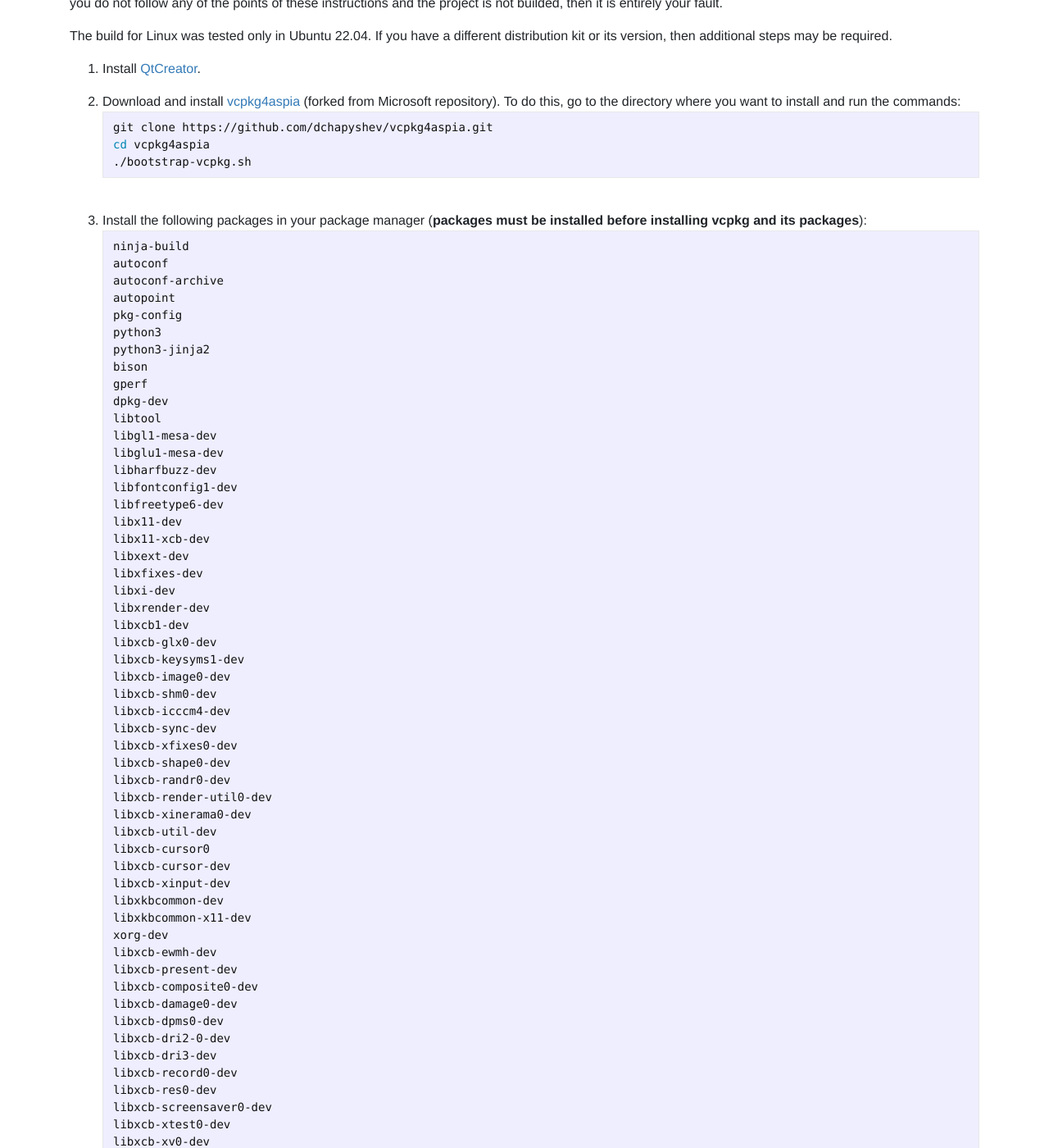
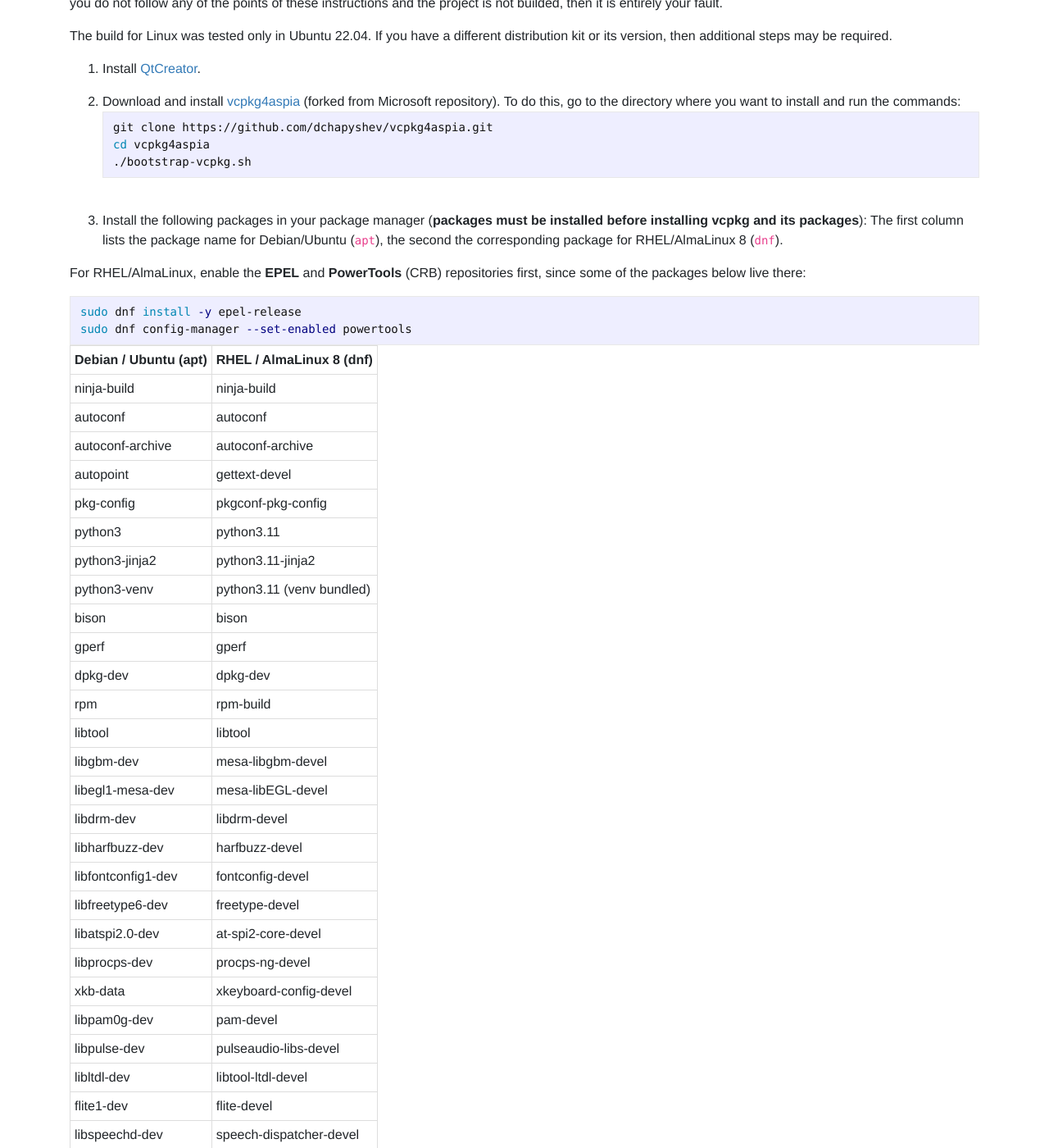
Before and after one commit to dchapyshev/dchapyshev.github.io, a Jekyll site: the page built from docs/building-linux.md, in a window 1280 px wide and 1400 px high, scrolled down 216 px. Shown: the whole window at 82% size. Built offline with Jekyll 4.4.1, drawn with Linux system fonts in a browser that asks for light colours; some of the changed text lies outside the part shown.

Commit message:
Update docs.

````diff
--- a/docs/building-linux.md
+++ b/docs/building-linux.md
@@ -18,80 +18,63 @@ cd vcpkg4aspia
 ```
 <br/>
 3. Install the following packages in your package manager (**packages must be installed before installing vcpkg and its packages**):
+The first column lists the package name for Debian/Ubuntu (`apt`), the second the corresponding package for RHEL/AlmaLinux 8 (`dnf`).
+
+For RHEL/AlmaLinux, enable the **EPEL** and **PowerTools** (CRB) repositories first, since some of the packages below live there:
 ```bash
-ninja-build
-autoconf
-autoconf-archive
-autopoint
-pkg-config
-python3
-python3-jinja2
-bison
-gperf
-dpkg-dev
-libtool
-libgl1-mesa-dev
-libglu1-mesa-dev
-libharfbuzz-dev
-libfontconfig1-dev
-libfreetype6-dev
-libx11-dev
-libx11-xcb-dev
-libxext-dev
-libxfixes-dev
-libxi-dev
-libxrender-dev
-libxcb1-dev
-libxcb-glx0-dev
-libxcb-keysyms1-dev
-libxcb-image0-dev
-libxcb-shm0-dev
-libxcb-icccm4-dev
-libxcb-sync-dev
-libxcb-xfixes0-dev
-libxcb-shape0-dev
-libxcb-randr0-dev
-libxcb-render-util0-dev
-libxcb-xinerama0-dev
-libxcb-util-dev
-libxcb-cursor0
-libxcb-cursor-dev
-libxcb-xinput-dev
-libxkbcommon-dev
-libxkbcommon-x11-dev
-xorg-dev
-libxcb-ewmh-dev
-libxcb-present-dev
-libxcb-composite0-dev
-libxcb-damage0-dev
-libxcb-dpms0-dev
-libxcb-dri2-0-dev
-libxcb-dri3-dev
-libxcb-record0-dev
-libxcb-res0-dev
-libxcb-screensaver0-dev
-libxcb-xtest0-dev
-libxcb-xv0-dev
-libxcb-xf86dri0-dev
-libxcb-xvmc0-dev
-libatspi2.0-dev
-libprocps-dev
-libxdamage-dev
-libxrandr-dev
-libpulse-dev
-libltdl-dev
-flite1-dev
-libsm-dev
-libice-dev
-libspeechd-dev
-speech-dispatcher
-nasm
-gcc
-g++
-git
-cmake
-curl
-flex
+sudo dnf install -y epel-release
+sudo dnf config-manager --set-enabled powertools
+```
+
+| Debian / Ubuntu (apt)   | RHEL / AlmaLinux 8 (dnf)   |
+| ----------------------- | -------------------------- |
+| ninja-build             | ninja-build                |
+| autoconf                | autoconf                   |
+| autoconf-archive        | autoconf-archive           |
+| autopoint               | gettext-devel              |
+| pkg-config              | pkgconf-pkg-config         |
+| python3                 | python3.11                 |
+| python3-jinja2          | python3.11-jinja2          |
+| python3-venv            | python3.11 (venv bundled)  |
+| bison                   | bison                      |
+| gperf                   | gperf                      |
+| dpkg-dev                | dpkg-dev                   |
+| rpm                     | rpm-build                  |
+| libtool                 | libtool                    |
+| libgbm-dev              | mesa-libgbm-devel          |
+| libegl1-mesa-dev        | mesa-libEGL-devel          |
+| libdrm-dev              | libdrm-devel               |
+| libharfbuzz-dev         | harfbuzz-devel             |
+| libfontconfig1-dev      | fontconfig-devel           |
+| libfreetype6-dev        | freetype-devel             |
+| libatspi2.0-dev         | at-spi2-core-devel         |
+| libprocps-dev           | procps-ng-devel            |
+| xkb-data                | xkeyboard-config-devel     |
+| libpam0g-dev            | pam-devel                  |
+| libpulse-dev            | pulseaudio-libs-devel      |
+| libltdl-dev             | libtool-ltdl-devel         |
+| flite1-dev              | flite-devel                |
+| libspeechd-dev          | speech-dispatcher-devel    |
+| libsystemd-dev          | systemd-devel              |
+| libpipewire-0.3-dev     | pipewire-devel             |
+| speech-dispatcher       | speech-dispatcher          |
+| nasm                    | nasm                       |
+| gcc                     | gcc-toolset-12-gcc         |
+| g++                     | gcc-toolset-12-gcc-c++     |
+| git                     | git                        |
+| cmake                   | cmake                      |
+| curl                    | curl                       |
+| flex                    | flex                       |
+| perl                    | perl-core                  |
+
+On RHEL/AlmaLinux the compiler comes from `gcc-toolset-12`; it requires the base `gcc` package, so do not remove it. Enable the toolset in the shell you build from (or launch QtCreator from):
+```bash
+scl enable gcc-toolset-12 bash
+```
+
+Also make `python3` point to 3.11 (the build tool `meson` requires Python >= 3.7, while the platform `python3` is 3.6):
+```bash
+sudo ln -sf /usr/bin/python3.11 /usr/local/bin/python3
 ```
 <br/>
 4. Make sure that the version of CMake in your Linux is greater than or equal to 4.0.0. To do this, run the command:
@@ -106,6 +89,34 @@ git clone https://github.com/Kitware/CMake
 cd CMake
 git checkout tags/v4.0.0
 ./configure
+make -j4
+sudo make install
+```
+
+On RHEL/AlmaLinux the base `autoconf` is 2.69, but some dependencies (e.g. `gperf`) require version 2.70 or higher. Build a newer one from source (`automake` from the package manager is fine):
+```bash
+curl -fsSL https://ftp.gnu.org/gnu/autoconf/autoconf-2.71.tar.gz -o autoconf-2.71.tar.gz
+tar xzf autoconf-2.71.tar.gz
+cd autoconf-2.71
+./configure --prefix=/usr/local
+make -j4
+sudo make install
+```
+
+On RHEL/AlmaLinux the `ninja-build` package (1.8.2) is too old and fails with `multiple outputs aren't (yet?) supported by depslog`. Install a newer binary:
+```bash
+curl -fsSL https://github.com/ninja-build/ninja/releases/latest/download/ninja-linux.zip -o ninja-linux.zip
+unzip ninja-linux.zip
+sudo install -m755 ninja /usr/local/bin/ninja
+```
+
+On RHEL/AlmaLinux 8 the `bison` package (3.0.4) is too old to build libxkbcommon, which requires
+version 3.6 or higher. Build a newer one from source:
+```bash
+curl -fsSL https://ftp.gnu.org/gnu/bison/bison-3.8.2.tar.gz -o bison-3.8.2.tar.gz
+tar xzf bison-3.8.2.tar.gz
+cd bison-3.8.2
+./configure --prefix=/usr/local
 make -j4
 sudo make install
 ```
````
